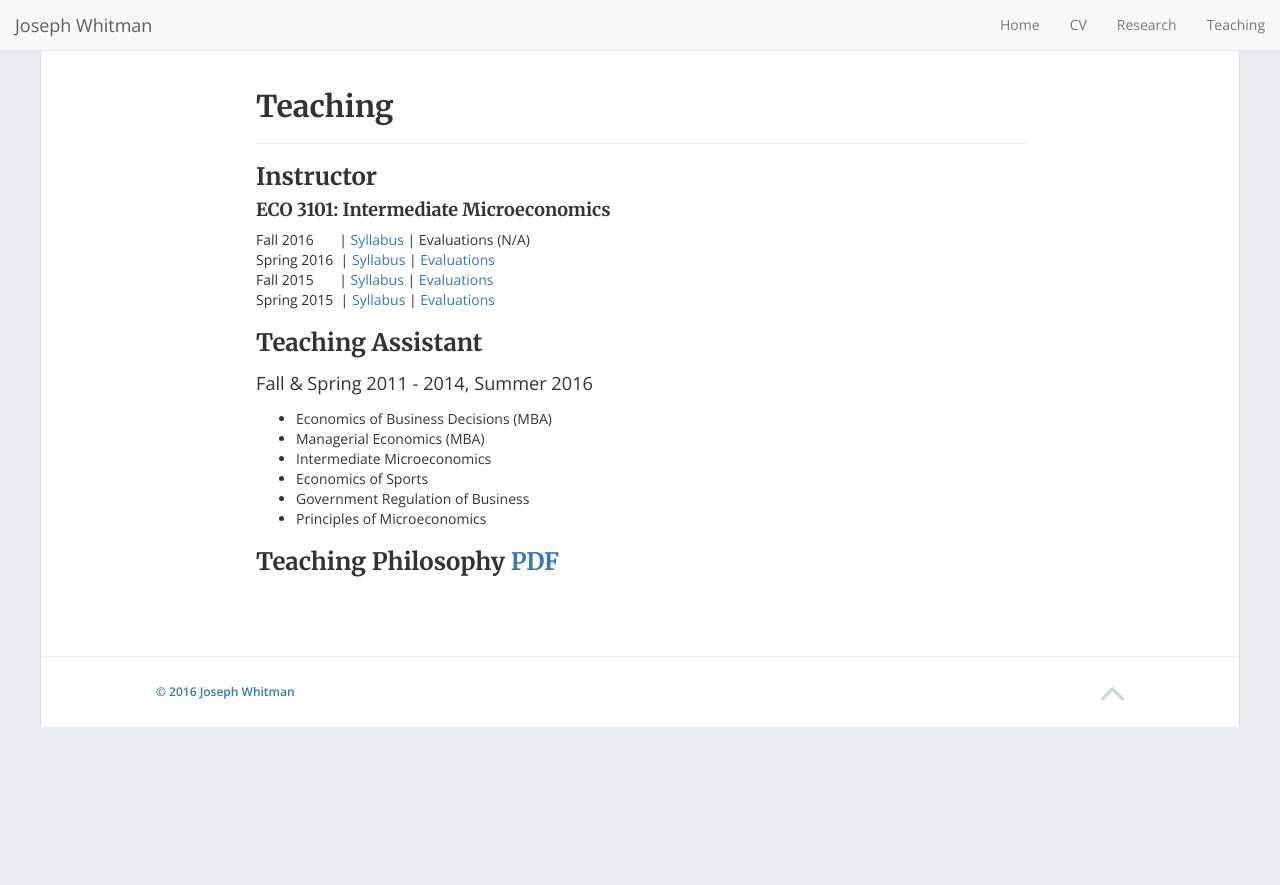
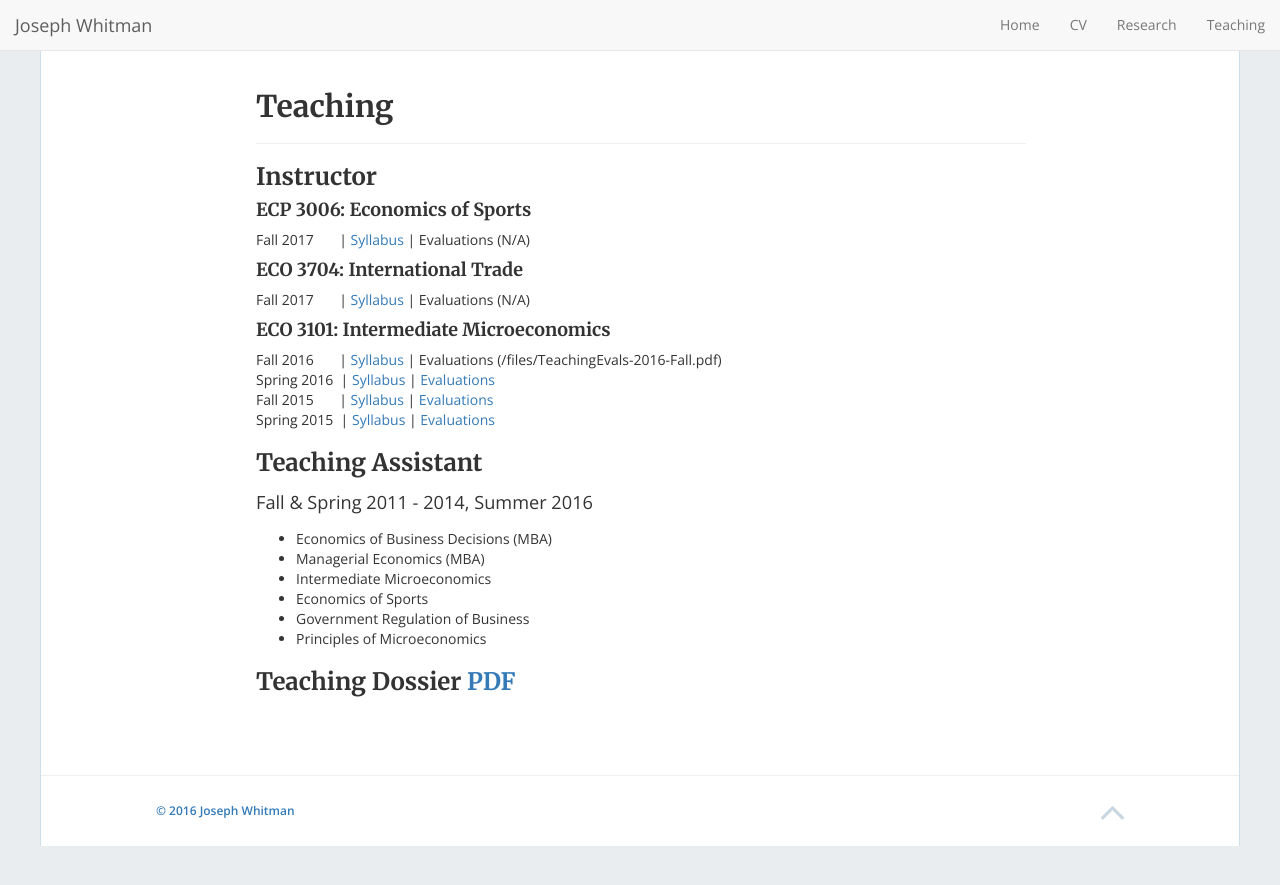
Before and after one commit to josephwhitman/josephwhitman.github.io, a Jekyll site: the page built from _pages/teaching.md, in a window 1280 px wide. Shown: the top 885 px of the page. Built offline with Jekyll 4.4.1, drawn with Linux system fonts in a browser that asks for light colours; nearby versions of some CDN libraries.

Commit message:
updates-120417

```diff
--- a/_pages/teaching.md
+++ b/_pages/teaching.md
@@ -9,9 +9,17 @@ ____
 
 ### Instructor
 
+#### ECP 3006: Economics of Sports
+
+| Fall 2017 &nbsp;&nbsp;&nbsp;&nbsp;&nbsp; \| [Syllabus](/files/syllabus-ECP3006-2017-fall.pdf) \| Evaluations (N/A) |
+
+#### ECO 3704: International Trade
+
+| Fall 2017 &nbsp;&nbsp;&nbsp;&nbsp;&nbsp; \| [Syllabus](/files/syllabus-ECO3704-2017-fall.pdf) \| Evaluations (N/A) |
+
 #### ECO 3101: Intermediate Microeconomics
 
-| Fall 2016 &nbsp;&nbsp;&nbsp;&nbsp;&nbsp; \| [Syllabus](/files/syllabus-ECO3101-2016-fall.pdf) \| Evaluations (N/A) |
+| Fall 2016 &nbsp;&nbsp;&nbsp;&nbsp;&nbsp; \| [Syllabus](/files/syllabus-ECO3101-2016-fall.pdf) \| Evaluations (/files/TeachingEvals-2016-Fall.pdf) |
 | Spring 2016 &nbsp;\| [Syllabus](/files/syllabus-ECO3101-2016-spring.pdf) \| [Evaluations](/files/TeachingEvals-2016-Spring.pdf) |
 | Fall 2015 &nbsp;&nbsp;&nbsp;&nbsp;&nbsp; \| [Syllabus](/files/syllabus-ECO3101-2015-fall.pdf) \| [Evaluations](/files/TeachingEvals-2015-Fall.pdf) |
 | Spring 2015 &nbsp;\| [Syllabus](/files/syllabus-ECO3101-2015-spring.pdf) \| [Evaluations](/files/TeachingEvals-2015-Spring.pdf) |
@@ -26,4 +34,4 @@ Fall & Spring 2011 - 2014, Summer 2016
 - Government Regulation of Business
 - Principles of Microeconomics
 
-### Teaching Philosophy [PDF](/files/teachingphil.pdf)
+### Teaching Dossier [PDF](/files/teachingdossier.pdf)
```
Also changed, not shown: _pages/research.md (+3 -1 lines), 6 other files.
